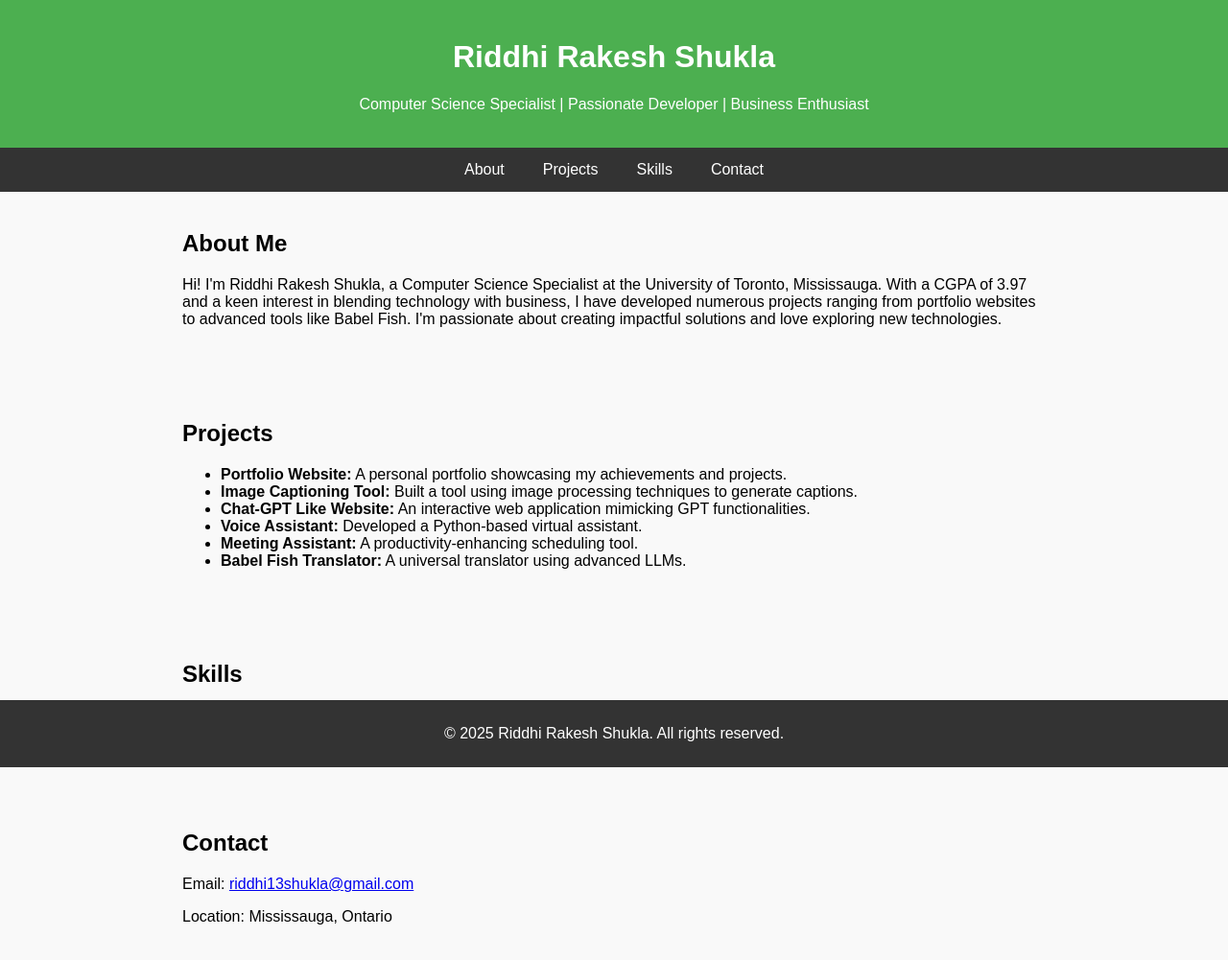
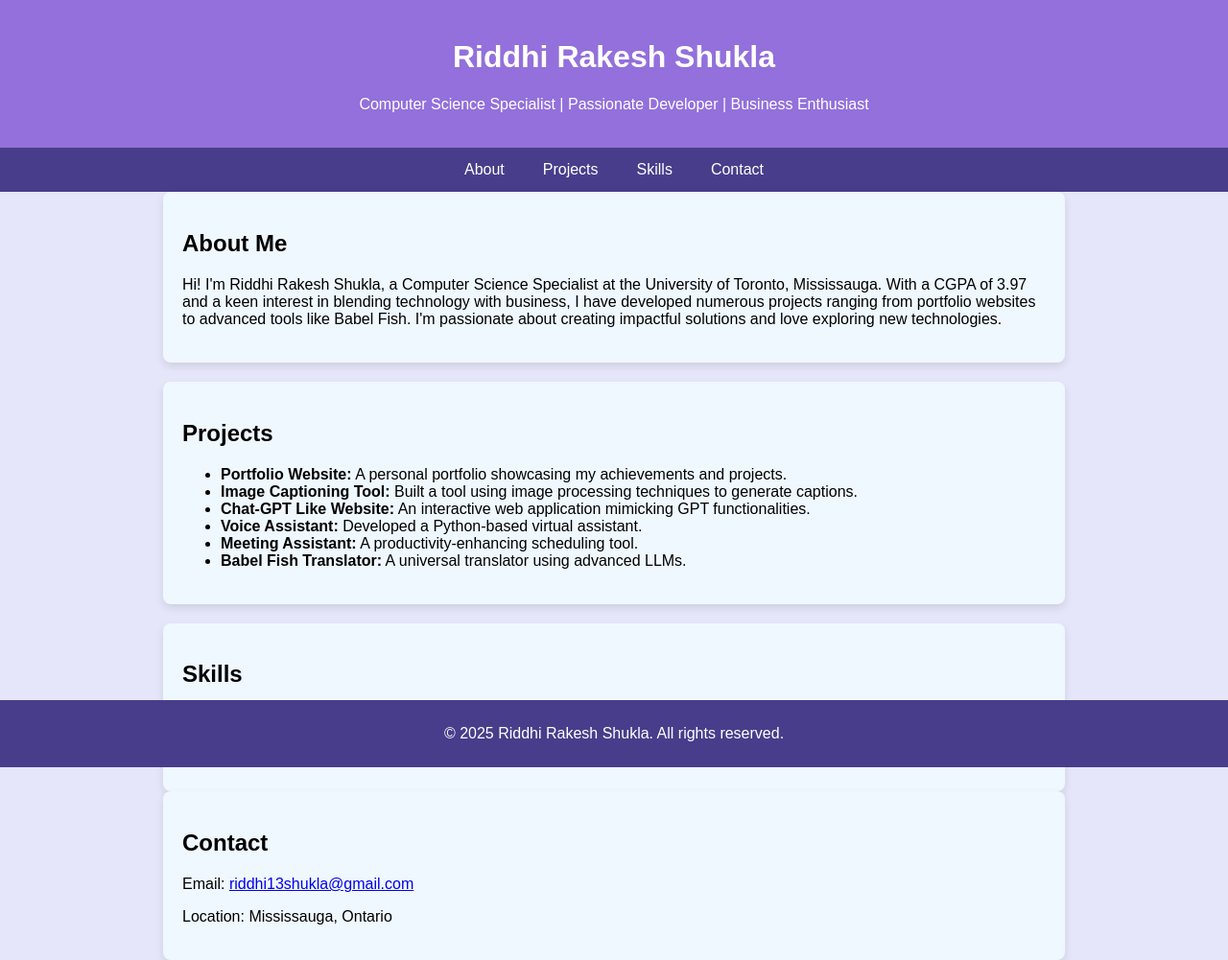
Before and after one commit to rrshukla/Personal_Website_Riddhi, a plain HTML site: page index.html in a window 1280 px wide. Shown: the whole page at 96% size. Drawn offline with Linux system fonts and the light colour scheme.

Commit message:
Update index.html

```diff
--- a/index.html
+++ b/index.html
@@ -9,10 +9,10 @@
             font-family: Arial, sans-serif;
             margin: 0;
             padding: 0;
-            background-color: #f9f9f9;
+            background-color: #E6E6FA;
         }
         header {
-            background-color: #4CAF50;
+            background-color: #9370DB;
             color: white;
             padding: 20px;
             text-align: center;
@@ -20,7 +20,7 @@
         nav {
             display: flex;
             justify-content: center;
-            background-color: #333;
+            background-color: #483D8B;
         }
         nav a {
             color: white;
@@ -29,19 +29,22 @@
             text-align: center;
         }
         nav a:hover {
-            background-color: #575757;
+            background-color: #6A5ACD;
         }
         section {
             padding: 20px;
             max-width: 900px;
             margin: auto;
+            background-color: #F0F8FF; /* Alice Blue */
+            border-radius: 8px;
+            box-shadow: 0 4px 8px rgba(0, 0, 0, 0.1);
         }
         .projects, .skills, .experience {
             margin-top: 20px;
         }
         footer {
             text-align: center;
-            background-color: #333;
+            background-color: #483D8B; /* Dark Slate Blue */
             color: white;
             padding: 10px 0;
             position: fixed;
@@ -82,7 +85,7 @@
 
     <section id="skills" class="skills">
         <h2>Skills</h2>
-        <p><strong>Languages:</strong> Python, HTML5, CSS, JavaScript</p>
+        <p><strong>Languages:</strong> Python, HTML5, CSS, JavaScript, Java, RISC-V (Assembly)</p>
         <p><strong>Frameworks and Tools:</strong> Pandas, NumPy, Flask, Git</p>
     </section>
 
```
